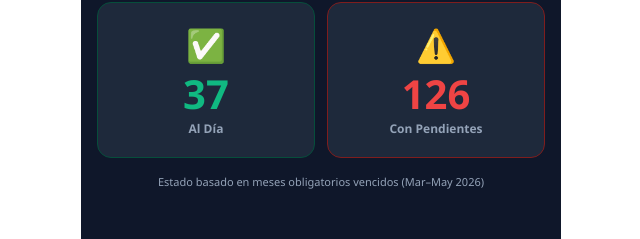
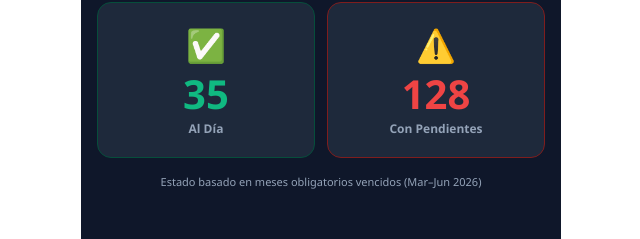
Before and after one commit to JuanOrdenes23/comunidad-las-nipas, a React (Vite) app: page / in a window 1280 px wide. Shown: the part 344-583 px from the top of the page, without its empty margins (319-959 px from the left). Built offline with nearby package versions, Linux system fonts and the light colour scheme.

Commit message:
Update App.jsx

```diff
--- a/src/App.jsx
+++ b/src/App.jsx
@@ -3,7 +3,7 @@ import { useState, useMemo } from "react";
 const MESES = ["Ene","Feb","Mar","Abr","May","Jun","Jul","Ago","Sep","Oct","Nov","Dic","Ene'27"];
 const MES_VOL_HASTA = 1;
 const MES_OBL_DESDE = 2;
-const MES_ACTIVO = 5;
+const MES_ACTIVO = 6; // Junio 2026 = primer mes no vencido, obligatorios vencidos: Mar,Abr,May,Jun = índices 2,3,4,5
 
 const raw = [
   {p:"6",  n:"MARCO CERDA",                              rifa:0,     pagos:[0,0,0,0,0,0,0,0,0,0,0,0,0]},
@@ -15,7 +15,7 @@ const raw = [
   {p:"16", n:"LUIS ALBERTO ZUÑIGA DINAMARCA",            rifa:0,     pagos:[0,0,0,0,0,0,0,0,0,0,0,0,0]},
   {p:"17", n:"CLAUDIA ALEJANDRA ROJAS ORDENES",          rifa:10000, pagos:[0,0,0,0,0,0,0,0,0,0,0,0,0]},
   {p:"18", n:"CRISTIAN ANDRES ENCINA VARGAS",            rifa:0,     pagos:[0,0,0,0,0,0,0,0,0,0,0,0,0]},
-  {p:"19", n:"CESAR HUGO AEDO VISCARRA",                 rifa:10000, pagos:[0,10000,0,0,0,0,0,0,0,0,0,0,0]},
+  {p:"19", n:"CESAR HUGO AEDO VISCARRA",                 rifa:10000, pagos:[0,10000,3000,3000,3000,3000,3000,0,0,0,0,0,0]},
   {p:"20A",n:"PATRICIO HERMINIO CARTES LARA",            rifa:0,     pagos:[0,0,0,0,0,0,0,0,0,0,0,0,0]},
   {p:"20B",n:"MARIA JESUS MENESES VALDES",               rifa:0,     pagos:[0,0,0,0,0,0,0,0,0,0,0,0,0]},
   {p:"21A",n:"JULIO ELADIO MATURANA GODOY",              rifa:0,     pagos:[0,0,0,0,0,0,0,0,0,0,0,0,0]},
@@ -27,15 +27,15 @@ const raw = [
   {p:"26", n:"ROBERTO ALEJANDRO VASQUEZ VERDUGO",        rifa:0,     pagos:[0,0,0,0,0,0,0,0,0,0,0,0,0]},
   {p:"27", n:"JUAN ALBERTO DIAZ ALCAPIO",                rifa:0,     pagos:[0,0,0,0,0,0,0,0,0,0,0,0,0]},
   {p:"28", n:"GINETTE MIGUELINA GUIÑEZ JAQUE",           rifa:10000, pagos:[0,0,3000,3000,0,0,0,0,0,0,0,0,0]},
-  {p:"29", n:"ROSA YOLANDA DEL CARMEN PEREZ MONDACA",    rifa:10000, pagos:[0,0,0,5000,0,0,0,0,0,0,0,0,0]},
-  {p:"30", n:"LORENA VIRGINIA LOZA DE SAN MARTIN",       rifa:0,     pagos:[0,0,0,0,0,0,0,0,0,0,0,0,0]},
+  {p:"29", n:"ROSA YOLANDA DEL CARMEN PEREZ MONDACA",    rifa:10000, pagos:[0,0,3000,3000,3000,3000,3000,0,0,0,0,0,0]},
+  {p:"30", n:"LORENA VIRGINIA LOZA DE SAN MARTIN",       rifa:0,     pagos:[0,0,3000,3000,3000,0,0,0,0,0,0,0,0]},
   {p:"31", n:"EMILSE PATRICIA JARAMILLO HENAO",          rifa:0,     pagos:[0,0,0,0,0,0,0,0,0,0,0,0,0]},
   {p:"32", n:"MARCELA DE LAS MERCEDES MUÑOZ RAMIREZ",    rifa:10000, pagos:[0,0,0,0,0,0,0,0,0,0,0,0,0]},
   {p:"33", n:"CARLOS",                                   rifa:0,     pagos:[0,0,0,0,0,0,0,0,0,0,0,0,0]},
   {p:"34", n:"CRISTOPHER ANTONIO ARCO RAIN",             rifa:10000, pagos:[0,0,3000,3000,3000,3000,3000,3000,3000,0,0,0,0]},
   {p:"35", n:"VALESKA FERNANDA ROMERO FERREIRA",         rifa:0,     pagos:[0,0,3000,3000,3000,3000,3000,0,0,0,0,0,0]},
   {p:"36", n:"CRISTIAN MARCELO SALGADO ROJAS",           rifa:10000, pagos:[0,0,3000,3000,4000,0,0,0,0,0,0,0,0]},
-  {p:"37", n:"ROSA YOLANDA DEL CARMEN PEREZ MONDACA",    rifa:10000, pagos:[0,0,0,5000,0,0,0,0,0,0,0,0,0]},
+  {p:"37", n:"ROSA YOLANDA DEL CARMEN PEREZ MONDACA",    rifa:10000, pagos:[0,0,3000,3000,3000,3000,3000,0,0,0,0,0,0]},
   {p:"38", n:"RAMON ENRIQUE SAEZ PULIDO",                rifa:10000, pagos:[0,0,3000,3000,3000,3000,0,0,0,0,0,0,0]},
   {p:"39", n:"PEDRO EMERENCIANO VERGARA ORELLANA",       rifa:0,     pagos:[0,0,3000,3000,3000,3000,3000,3000,3000,3000,3000,3000,0]},
   {p:"40", n:"DIEGO ANDRES VALCARCE RIVERA",             rifa:0,     pagos:[0,0,0,0,0,0,0,0,0,0,0,0,0]},
@@ -45,7 +45,7 @@ const raw = [
   {p:"44", n:"MARTA IVON VEJAR MELO",                    rifa:0,     pagos:[0,0,3000,3000,3000,0,0,0,0,0,0,0,0]},
   {p:"45", n:"PEDRO RENE COFRE INOSTROZA",               rifa:0,     pagos:[0,0,3000,0,0,0,0,0,0,0,0,0,0]},
   {p:"46", n:"DAVID ALEJANDRO JOFRE JOFRE",              rifa:20000, pagos:[0,20000,15000,15000,15000,0,0,0,0,0,0,0,0]},
-  {p:"47", n:"ANDREINA CHIQUINQUIRA POZO NAVA",          rifa:0,     pagos:[0,0,0,0,0,0,0,0,0,0,0,0,0]},
+  {p:"47", n:"ANDREINA CHIQUINQUIRA POZO NAVA",          rifa:0,     pagos:[0,0,3000,3000,3000,3000,3000,3000,3000,3000,3000,3000,0]},
   {p:"48", n:"JORGE ARMANDO VERGARA ALARCON",            rifa:0,     pagos:[0,0,10000,0,0,0,0,0,0,0,0,0,0]},
   {p:"49", n:"DANIA MARIA CANALES INZULZA",              rifa:10000, pagos:[0,0,10000,10000,10000,10000,10000,0,0,0,0,0,0]},
   {p:"50", n:"PEDRO RENE COFRE INOSTROZA",               rifa:0,     pagos:[0,0,3000,0,0,0,0,0,0,0,0,0,0]},
@@ -53,7 +53,7 @@ const raw = [
   {p:"52", n:"CARLOS AURELIO FUENZALIDA ALFARO",         rifa:0,     pagos:[0,0,3000,3000,3000,3000,3000,0,0,0,0,0,0]},
   {p:"53", n:"PABLO ANDRES VALENZUELA ESPINOZA",         rifa:10000, pagos:[0,0,5000,3000,3000,3000,0,0,0,0,0,0,0]},
   {p:"54", n:"CHRISTOPHER ALEXIS PARRA ROJAS",           rifa:0,     pagos:[0,0,0,0,0,0,0,0,0,0,0,0,0]},
-  {p:"55", n:"ELISABETH CIFUENTES LUNA",                 rifa:10000, pagos:[0,0,3000,3000,3000,0,0,0,0,0,0,0,0]},
+  {p:"55", n:"ELISABETH CIFUENTES LUNA",                 rifa:10000, pagos:[0,0,3000,3000,3000,3000,3000,4000,0,0,0,0,0]},
   {p:"56", n:"FRANCISCO JAVIER TORRECILLA CEREY",        rifa:10000, pagos:[10000,0,3000,3000,3000,3000,0,0,0,0,0,0,0]},
   {p:"57", n:"JESENIA DEL CARMEN BASOALTO BASOALTO",     rifa:10000, pagos:[0,0,4000,2000,3000,0,0,0,0,0,0,0,0]},
   {p:"58", n:"JOSE BENITO HERRERA CASTRO",               rifa:0,     pagos:[0,0,0,0,0,0,0,0,0,0,0,0,0]},
@@ -66,13 +66,13 @@ const raw = [
   {p:"63", n:"JENNY DEL PILAR ARZOLA AGUAYO",            rifa:0,     pagos:[0,0,0,0,0,0,0,0,0,0,0,0,0]},
   {p:"64", n:"NATIVIDAD DEL CARMEN ZAMBRANO CARRASCO",   rifa:0,     pagos:[0,0,0,0,0,0,0,0,0,0,0,0,0]},
   {p:"65", n:"MARCOS EUGENIO SEGUEL CHAVEZ",             rifa:0,     pagos:[0,0,0,0,0,0,0,0,0,0,0,0,0]},
-  {p:"66", n:"JOSSELIN FABIOLA JORQUERA PARRA",          rifa:0,     pagos:[0,0,0,0,0,0,0,0,0,0,0,0,0]},
+  {p:"66", n:"JOSSELIN FABIOLA JORQUERA PARRA",          rifa:0,     pagos:[0,0,3000,3000,3000,0,0,0,0,0,0,0,0]},
   {p:"67A",n:"ANGEL VELASCO GONZALEZ",                   rifa:0,     pagos:[0,0,0,0,0,0,0,0,0,0,0,0,0]},
   {p:"67B",n:"ALVARO DANILO VERGARA ALARCON",            rifa:0,     pagos:[0,0,0,0,0,0,0,0,0,0,0,0,0]},
   {p:"68", n:"LUIS GUILLERMO GUTIERREZ MORALES",         rifa:10000, pagos:[20000,5000,5000,5000,5000,5000,5000,0,0,0,0,0,0]},
   {p:"69", n:"NICOLAS ANTONIO ROJAS VENEGAS",            rifa:0,     pagos:[0,0,0,0,0,0,0,0,0,0,0,0,0]},
   {p:"70", n:"ANDREA DEL CARMEN MUÑOZ ROZAS",            rifa:0,     pagos:[0,0,0,0,0,0,0,0,0,0,0,0,0]},
-  {p:"71", n:"ELISABETH CIFUENTES LUNA",                 rifa:0,     pagos:[0,0,3000,3000,3000,0,0,0,0,0,0,0,0]},
+  {p:"71", n:"ELISABETH CIFUENTES LUNA",                 rifa:0,     pagos:[0,0,3000,3000,3000,3000,3000,4000,0,0,0,0,0]},
   {p:"72", n:"JULIA DE LAS MERCEDES BASTIAS GAETE",      rifa:0,     pagos:[0,0,0,0,0,0,0,0,0,0,0,0,0]},
   {p:"73", n:"JULIA DE LAS MERCEDES BASTIAS GAETE",      rifa:0,     pagos:[0,0,0,0,0,0,0,0,0,0,0,0,0]},
   {p:"74", n:"MARIA CUPERTINA ARRIAGADA VALDES",         rifa:0,     pagos:[0,0,0,0,0,0,0,0,0,0,0,0,0]},
@@ -87,7 +87,7 @@ const raw = [
   {p:"79B",n:"SOFIA RAQUEL CONDOR GUERE",                rifa:10000, pagos:[0,10000,10000,5000,5000,5000,5000,5000,5000,0,0,0,0]},
   {p:"80", n:"ALEJANDRA ESTER ESPINOSA VEGA",            rifa:0,     pagos:[0,0,0,0,0,0,0,0,0,0,0,0,0]},
   {p:"81", n:"VERONICA ANGELICA ROJAS COFRE",            rifa:0,     pagos:[0,0,0,0,0,0,0,0,0,0,0,0,0]},
-  {p:"82", n:"ESTEBAN DAVID MIERES BOBADILLA",           rifa:10000, pagos:[0,0,3000,3000,0,0,0,0,0,0,0,0,0]},
+  {p:"82", n:"ESTEBAN DAVID MIERES BOBADILLA",           rifa:10000, pagos:[0,0,3000,3000,3000,3000,3000,3000,3000,3000,3000,3000,0]},
   {p:"83", n:"MARITZA ELIZABETH CEBALLOS SILVA",         rifa:0,     pagos:[0,0,0,0,0,0,0,0,0,0,0,0,0]},
   {p:"84", n:"YONATAN ALEXANDER AGUILAR VALENZUELA",     rifa:0,     pagos:[0,0,0,0,0,0,0,0,0,0,0,0,0]},
   {p:"85", n:"CRISTIAN RODRIGO VARGAS ASENCIO",          rifa:0,     pagos:[0,0,0,0,0,0,0,0,0,0,0,0,0]},
@@ -95,9 +95,9 @@ const raw = [
   {p:"87", n:"CARLA ANDREA CEPEDA PINTO",                rifa:0,     pagos:[0,0,0,0,0,0,0,0,0,0,0,0,0]},
   {p:"88", n:"DANIEL ERNESTO ZUÑIGA MORA",               rifa:0,     pagos:[0,0,0,0,0,0,0,0,0,0,0,0,0]},
   {p:"89", n:"HECTOR MAURICIO HORMAZABAL CAMPOS",        rifa:10000, pagos:[0,0,10000,3000,3000,3000,3000,3000,3000,3000,3000,3000,3000]},
-  {p:"90A",n:"ANDREA DE LAS MERCEDES LOPEZ VERDUGO",     rifa:0,     pagos:[0,0,0,0,0,0,0,0,0,0,0,0,0]},
+  {p:"90A",n:"ANDREA DE LAS MERCEDES LOPEZ VERDUGO",     rifa:0,     pagos:[0,0,3000,3000,3000,3000,3000,3000,3000,3000,3000,3000,0]},
   {p:"90B",n:"ERNESTO ALFONSO VASQUEZ IZETA",            rifa:0,     pagos:[0,0,0,0,0,0,0,0,0,0,0,0,0]},
-  {p:"91", n:"ERNESTO ALFONSO VASQUEZ IZETA",            rifa:0,     pagos:[0,0,0,0,0,0,0,0,0,0,0,0,0]},
+  {p:"91", n:"ERNESTO ALFONSO VASQUEZ IZETA",            rifa:0,     pagos:[0,0,3000,3000,3000,3000,3000,0,0,0,0,0,0]},
   {p:"92", n:"MYRIAM SOLEDAD GUTIERREZ CAMPO",           rifa:0,     pagos:[0,0,5000,0,0,0,0,0,0,0,0,0,0]},
   {p:"93", n:"PEDRO RENE COFRE INOSTROZA",               rifa:0,     pagos:[0,0,0,0,0,0,0,0,0,0,0,0,0]},
   {p:"94", n:"SERGIO ANTONIO OBANDO OBANDO",             rifa:0,     pagos:[0,0,10000,3000,3000,3000,3000,3000,3000,3000,3000,3000,3000]},
@@ -127,16 +127,16 @@ const raw = [
   {p:"123",n:"MAURICIO EUGENIO NUÑEZ MORENO",            rifa:0,     pagos:[0,0,3000,3000,3000,3000,0,0,0,0,0,0,0]},
   {p:"125",n:"VICTOR MANUEL BARRIOS CABEZAS",            rifa:0,     pagos:[0,0,3000,3000,3000,3000,3000,0,0,0,0,0,0]},
   {p:"126",n:"MANUEL ANTONIO BECERRA PACHECO",           rifa:0,     pagos:[0,0,0,0,0,0,0,0,0,0,0,0,0]},
-  {p:"128",n:"VERONICA DEL CARMEN GONZALEZ FUENTES",     rifa:20000, pagos:[0,5000,15000,5000,0,0,0,0,0,0,0,0,0]},
+  {p:"128",n:"VERONICA DEL CARMEN GONZALEZ FUENTES",     rifa:20000, pagos:[0,5000,15000,5000,3000,3000,4000,0,0,0,0,0,0]},
   {p:"129",n:"JOSE LUIS CAMPAL ANGULO",                  rifa:0,     pagos:[0,0,0,0,0,0,0,0,0,0,0,0,0]},
   {p:"130",n:"LUIS ALBERTO VASQUEZ ALVAREZ",             rifa:10000, pagos:[0,0,0,0,0,0,0,0,0,0,0,0,0]},
-  {p:"131",n:"DANIEL ISRAEL RAMIREZ GOMEZ",              rifa:10000, pagos:[0,0,0,0,0,0,0,0,0,0,0,0,0]},
+  {p:"131",n:"DANIEL ISRAEL RAMIREZ GOMEZ",              rifa:10000, pagos:[0,0,3000,3000,3000,3000,0,0,0,0,0,0,0]},
   {p:"135",n:"CRISTIAN VICENTE MOYA ALMONACID",          rifa:0,     pagos:[0,0,3000,0,0,0,0,0,0,0,0,0,0]},
   {p:"136",n:"SEBASTIAN LISANDRO MOYA ALMONACID",        rifa:0,     pagos:[0,0,3000,0,0,0,0,0,0,0,0,0,0]},
   {p:"137",n:"SEBASTIAN LISANDRO MOYA ALMONACID",        rifa:0,     pagos:[0,0,3000,0,0,0,0,0,0,0,0,0,0]},
   {p:"138",n:"CRISTIAN VICENTE MOYA ALMONACID",          rifa:0,     pagos:[0,0,3000,0,0,0,0,0,0,0,0,0,0]},
   {p:"139",n:"FRANCISCO JAVIER VILLAGRA SILVA",          rifa:0,     pagos:[0,0,0,0,0,0,0,0,0,0,0,0,0]},
-  {p:"140",n:"RUBEN ALEJANDRO CARCAMO RIQUELME",         rifa:0,     pagos:[0,0,0,0,0,0,0,0,0,0,0,0,0]},
+  {p:"140",n:"RUBEN ALEJANDRO CARCAMO RIQUELME",         rifa:0,     pagos:[0,0,3000,3000,3000,0,0,0,0,0,0,0,0]},
   {p:"141",n:"RODRIGO ALONSO SALCEDO FERNANDEZ",         rifa:0,     pagos:[0,0,3000,3000,4000,0,0,0,0,0,0,0,0]},
   {p:"142",n:"CARMEN DORIS CACERES NUÑEZ",               rifa:0,     pagos:[0,0,0,0,0,0,0,0,0,0,0,0,0]},
   {p:"143",n:"SOLANGE ANAMOUR BARRA NUÑEZ",              rifa:0,     pagos:[0,0,3000,3000,3000,3000,3000,3000,3000,0,0,0,0]},
@@ -162,10 +162,10 @@ const raw = [
   {p:"189",n:"LUZ ELENA CANALES ARGEL",                  rifa:0,     pagos:[0,0,0,0,0,0,0,0,0,0,0,0,0]},
   {p:"190",n:"CLAUDIO ARIEL VALENCIA DIAZ",              rifa:0,     pagos:[0,0,0,0,0,0,0,0,0,0,0,0,0]},
   {p:"191",n:"ALFREDO ERNESTO POBLETE TAPIA",            rifa:0,     pagos:[0,0,0,0,0,0,0,0,0,0,0,0,0]},
-  {p:"193",n:"MANUEL EDUARDO FARIAS ARELLANO",           rifa:10000, pagos:[0,0,0,10000,0,0,0,0,0,0,0,0,0]},
+  {p:"193",n:"MANUEL EDUARDO FARIAS ARELLANO",           rifa:10000, pagos:[0,0,3000,10000,3000,4000,0,0,0,0,0,0,0]},
   {p:"194",n:"MONICA XIMENA VELIZ RUIZ",                 rifa:0,     pagos:[0,0,0,0,0,0,0,0,0,0,0,0,0]},
   {p:"195",n:"MARCO ANTONIO RIVEROS CARREÑO",            rifa:0,     pagos:[0,0,0,0,0,0,0,0,0,0,0,0,0]},
-  {p:"196",n:"ROSA DEL CARMEN ROJAS BELTRAN",            rifa:0,     pagos:[0,0,0,0,0,0,0,0,0,0,0,0,0]},
+  {p:"196",n:"ROSA DEL CARMEN ROJAS BELTRAN",            rifa:0,     pagos:[0,0,3000,3000,3000,0,0,0,0,0,0,0,0]},
   {p:"197",n:"PEDRO ANTONIO MUÑOZ DIAZ",                 rifa:0,     pagos:[0,0,0,0,0,0,0,0,0,0,0,0,0]},
   {p:"198",n:"CARLOS ENRIQUE VEJAR CALABRANO",           rifa:10000, pagos:[0,0,0,0,0,0,0,0,0,0,0,0,0]},
   {p:"199",n:"MANUEL ALEJANDRO VEJAR REYES",             rifa:0,     pagos:[0,0,0,0,0,0,0,0,0,0,0,0,0]},
@@ -204,8 +204,6 @@ export default function App(){
 
   return(
     <div style={{minHeight:"100vh",background:C.bg,color:C.text,fontFamily:"'Segoe UI',system-ui,sans-serif",maxWidth:480,margin:"0 auto"}}>
-
-      {/* Header */}
       <div style={{background:C.card,borderBottom:`1px solid ${C.border}`,padding:"12px 16px",position:"sticky",top:0,zIndex:10}}>
         <div style={{fontWeight:800,fontSize:16,letterSpacing:.3}}>🏘️ COMUNIDAD LAS NIPAS</div>
         <div style={{fontSize:11,color:C.muted,marginTop:2}}>Control de Aportes 2026–2027</div>
@@ -222,8 +220,6 @@ export default function App(){
       </div>
 
       <div style={{padding:"16px"}}>
-
-        {/* DASHBOARD */}
         {vista==="dashboard"&&(
           <div style={{display:"flex",flexDirection:"column",alignItems:"center",gap:12}}>
             <div style={{fontSize:13,color:C.muted,fontWeight:600,textTransform:"uppercase",letterSpacing:.5,alignSelf:"flex-start"}}>Resumen General</div>
@@ -245,20 +241,18 @@ export default function App(){
               </div>
             </div>
             <div style={{fontSize:11,color:C.muted,textAlign:"center",marginTop:4}}>
-              Estado basado en meses obligatorios vencidos (Mar–May 2026)
+              Estado basado en meses obligatorios vencidos (Mar–Jun 2026)
             </div>
           </div>
         )}
 
-        {/* RESIDENTE */}
         {vista==="residente"&&(
           <div style={{display:"flex",flexDirection:"column",gap:14}}>
             <div style={{fontSize:13,color:C.muted,fontWeight:600,textTransform:"uppercase",letterSpacing:.5}}>Consulta tu Parcela</div>
             <div style={card}>
               <div style={{fontSize:13,color:C.muted,marginBottom:10}}>Ingresa el número de tu parcela</div>
               <div style={{display:"flex",gap:8}}>
-                <input
-                  placeholder="Ej: 10, 46, 79B..."
+                <input placeholder="Ej: 10, 46, 79B..."
                   value={parcela}
                   onChange={e=>{setParcela(e.target.value);setError("");setResultado(null);}}
                   onKeyDown={e=>e.key==="Enter"&&buscar()}
@@ -314,15 +308,12 @@ export default function App(){
                         const esPorVencer=i>=MES_ACTIVO;
                         const pagado=pago>0;
                         const pendiente=esOblVenc&&!pagado;
-
                         let bg=C.card2,border=C.border,textCol=C.muted;
                         if(pagado){bg="#064e3b";border=C.green;textCol=C.green;}
                         else if(pendiente){bg="#7f1d1d";border=C.red;textCol="#fca5a5";}
                         else if(esPorVencer){bg="#111827";border="#1f2937";textCol="#374151";}
-
                         return(
-                          <div key={i} style={{borderRadius:12,padding:"10px 6px",textAlign:"center",
-                            background:bg,border:`1px solid ${border}`}}>
+                          <div key={i} style={{borderRadius:12,padding:"10px 6px",textAlign:"center",background:bg,border:`1px solid ${border}`}}>
                             <div style={{fontSize:11,fontWeight:700,color:C.muted,marginBottom:2}}>{mes}</div>
                             {esVol&&<div style={{fontSize:8,color:"#f59e0b",fontWeight:700,marginBottom:3}}>VOLUNTARIO</div>}
                             {esPorVencer&&<div style={{fontSize:8,color:"#1f2937",fontWeight:700,marginBottom:3}}>OBLIGATORIO</div>}
```
